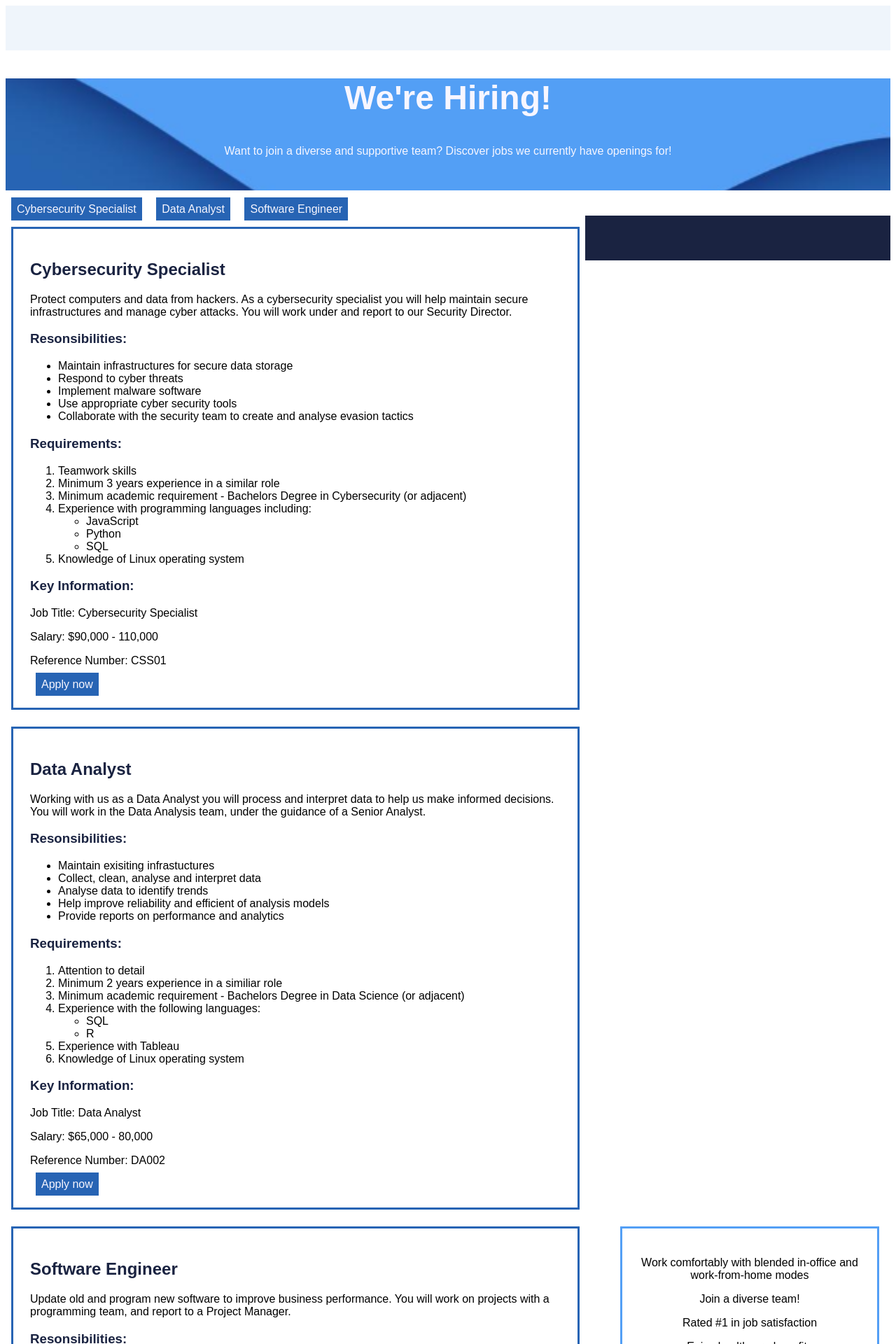
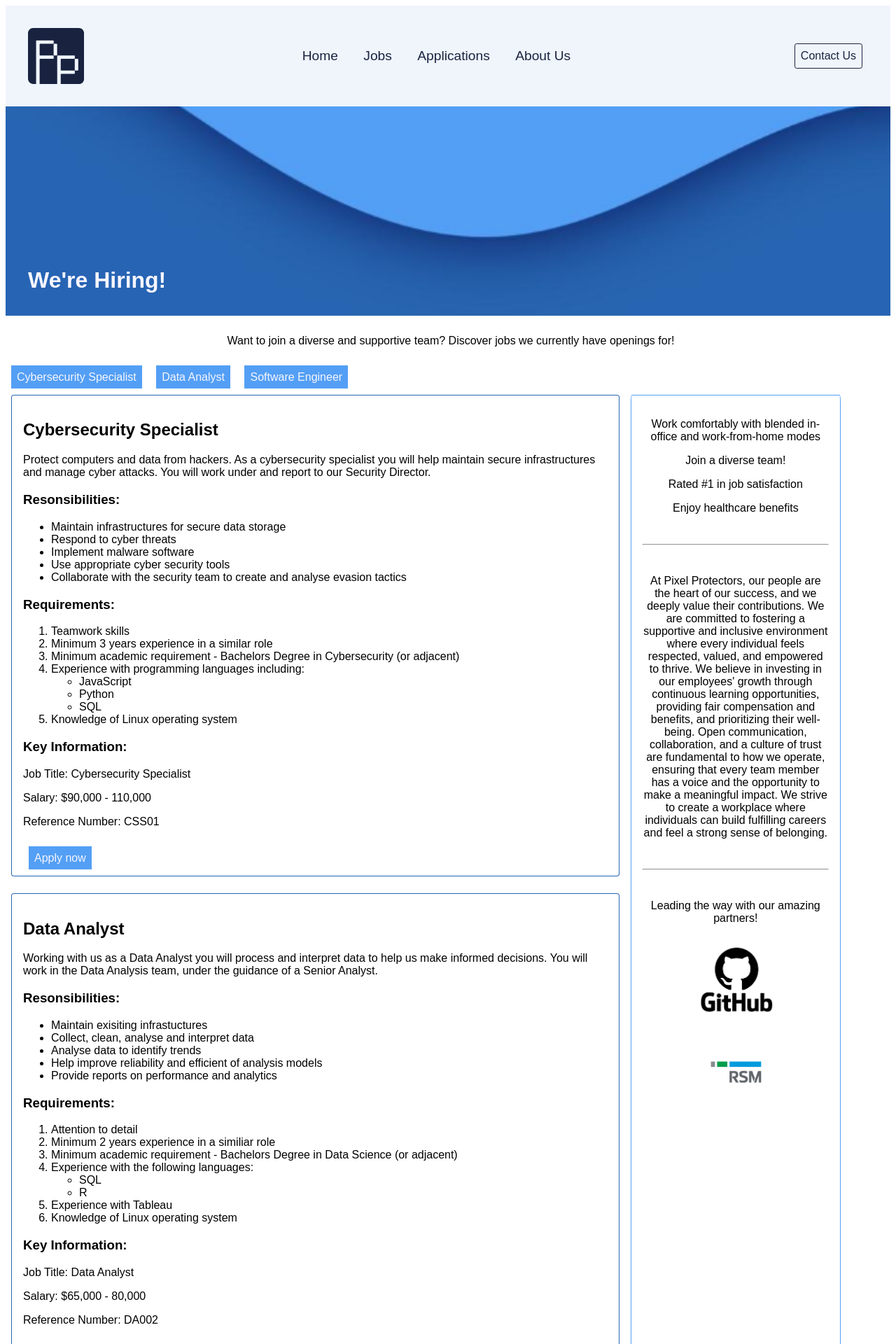
Before and after one commit to greenTeaFrappe/MVE_CS, a PHP site: page /jobs.html in a window 1280 px wide; the page is wider, and only the part inside the window is pictured. Shown: the top 1920 px of that part at 70% size. Run offline with PHP 8.4, Linux system fonts and the light colour scheme; some web fonts are replaced.

Commit message:
Styling layout for jobs page, added header and footer, amended jobs page body

```diff
--- a/project1/jobs.html
+++ b/project1/jobs.html
@@ -7,15 +7,19 @@
     <meta name="keywords" content="job, software engineer, cyber security, programmer, data analyst"/>
     <meta name="author" content="Vanessa Giuliano"/>
     <link rel="stylesheet" href="styles/styles.css">
-    <title>Careers</title>
+    <title>Explore our jobs!</title>
 </head>
 <body>
-    <!--Header including copmany title and nav-->
+     <!-- Website header including logo, nav and email -->
    <header>
-        <!--Nav including links to home page, apply page-->
+    <img src="images/pixelprotectors_logodrk.svg" alt="pixel protectors logo" title="Pixel Protectors logo">
     <nav>
-
+        <a href="index.html">Home</a>
+        <a href="jobs.html">Jobs</a>
+        <a href="apply.html">Applications</a>
+        <a href="about.html">About Us</a>
      </nav>
+     <a href="mailto:info@pixelprotectors.com.au" class="button">Contact Us</a>
   </header>
     <!--Pages main title, introducing the pages intention-->
     <section id="hiring_banner">
@@ -24,12 +28,12 @@
     </section><br>
    <!--Main page contents including details of jobs-->
     <article>
-        <section>
         <a href="#cybersecurity" class="button">Cybersecurity Specialist</a>
         <a href="#analyst" class="button">Data Analyst</a>
         <a href="software" class="button">Software Engineer</a>
+        <div id="jobcontent"> <!--main content of page-->
             <!--Description for cyber security specialist job-->
-            <div class="job">
+            <div id="job1">
                     <h2 id="cybersecurity"><strong>Cybersecurity Specialist</strong></h2>
                     <p>Protect computers and data from hackers. As a cybersecurity specialist you will help maintain secure infrastructures and manage cyber attacks. You will work under and report to our Security Director.</p>
                     <!--list of responsibilities for job-->
@@ -56,17 +60,15 @@
                         <li>Knowledge of Linux operating system</li>
                     </ol>
                     <!--key info points of job-->
-                <div class="keyinfo">
                     <h3>Key Information:</h3>
                     <p>Job Title: Cybersecurity Specialist</p>
                     <p>Salary: &dollar;90,000 - 110,000</p>
-                    <p>Reference Number: CSS01</p>
-                </div>
+                    <p>Reference Number: CSS01</p><br>
                     <a href="apply.html" class="button">Apply now</a>
                     <!-- information on cybersecurity speacialists obtained from https://www.zippia.com/cyber-security-specialist-jobs/-->
             </div>
             <!--Description of data analyst job-->
-            <div class="job">
+            <div id="job2">
                     <h2 id="analyst"><strong>Data Analyst</strong></h2>
                     <p>Working with us as a Data Analyst you will process and interpret data to help us make informed decisions. You will work in the Data Analysis team, under the guidance of a Senior Analyst.</p>
                     <!--list of responsibilities for job-->
@@ -93,17 +95,15 @@
                         <li>Knowledge of Linux operating system</li>
                     </ol>
                     <!--key info points of job-->
-                <div class="keyinfo">
                     <h3>Key Information:</h3>
                     <p>Job Title: Data Analyst</p>
                     <p>Salary: &dollar;65,000 - 80,000</p>
-                    <p>Reference Number: DA002</p>
-                </div>
+                    <p>Reference Number: DA002</p><br>
                     <a href="apply.html" class="button">Apply now</a>
                     <!--information on data analysts obtained from https://www.seek.com.au/job/82560931?ref=search-standalone&type=standard&origin=stickyTitle#sol=046687919b31d24f64b1220a1fba5091e8558dc5 and https://www.zippia.com/data-processing-analyst-jobs/-->
             </div>
             <!--Description of software engineering job-->
-               <div class="job">
+            <div id="job3">
                     <h2 id="software"><strong>Software Engineer</strong></h2>
                     <p>Update old and program new software to improve business performance. You will work on projects with a programming team, and report to a Project Manager.</p>
                     <!--list of responsibilities for job-->
@@ -130,33 +130,44 @@
                         <li>Great problem solving skills</li>
                     </ol>
                     <!--key info points of job-->
-                <div class="keyinfo">
                     <h3>Key Information:</h3>
                     <p>Job Title: Software Engineer</p>
                     <p>Salary: &dollar;82,000 - 110,000</p>
-                    <p>Reference Number: SE003</p>
+                    <p>Reference Number: SE003</p><br>
                     <!--information on data analysts obtained from https://au.indeed.com/career-advice/finding-a-job/what-does-a-software-engineer-do#:~:text=A%20software%20engineer%20is%20an,to%20Become%20a%20Software%20Developer and https://www.zippia.com/software-engineer-jobs/ -->
-                </div>
                     <a href="apply.html" class="button">Apply now</a>
             </div>
-        </section>
-    </article>
             <!--side content including facts and statements about the company-->
-    <section>
+            <div id="extra">
                 <aside>
                     <p>Work comfortably with blended in-office and work-from-home modes</p>
                     <p>Join a diverse team!</p>
                     <p>Rated #1 in job satisfaction</p>
                     <p>Enjoy healthcare benefits</p>
+                    <!--AI generated paragraph, Prompt: Generate a paragraph a company would write about thier values towards workers -->
+                    <br><hr><br>
+                    <p>At Pixel Protectors, our people are the heart of our success, and we deeply value their contributions. We are committed to fostering a supportive and inclusive environment where every individual feels respected, valued, and empowered to thrive. We believe in investing in our employees' growth through continuous learning opportunities, providing fair compensation and benefits, and prioritizing their well-being. Open communication, collaboration, and a culture of trust are fundamental to how we operate, ensuring that every team member has a voice and the opportunity to make a meaningful impact. We strive to create a workplace where individuals can build fulfilling careers and feel a strong sense of belonging.</p>
+                    <br><hr><br>
+                    <p>Leading the way with our amazing partners!</p>
+                    <img src="images/github_logo.png" alt="The GitHub logo" loading="lazy"><br>
+                    <img src="images/RSM_logo..jpg" alt="The RSM global logo" loading="lazy">
                 </aside>
-        <aside>
-            <p>At Pixel Protectors, our people are the heart of our success, and we deeply value their contributions. We are committed to fostering a supportive and inclusive environment where every individual feels respected, valued, and empowered to thrive. We believe in investing in our employees' growth through continuous learning opportunities, providing fair compensation and benefits, and prioritizing their well-being. Open communication, collaboration, and a culture of trust are fundamental to how we operate, ensuring that every team member has a voice and the opportunity to make a meaningful impact. We strive to create a workplace where individuals can build fulfilling careers and feel a strong sense of belonging.</p>
-        </aside>
-        <!--AI generated paragraph, Prompt: Generate a paragraph a company would write about thier values towards workers -->
-    </section>
-    <!--footer including copyright, contact information and links to pages-->
+            </div>
+        </div>
+    </article>
+  <!-- Footer content containing page links, logo and JIRA project link -->
 	<footer>
-
+        <img src="images/pixelprotectors_logolight.svg" alt="pixel protectors logo" title="Pixel Protectors logo">
+        <p>
+           <a href="index.html">Home</a><br>
+           <a href="jobs.html">Jobs</a><br>
+           <a href="apply.html">Applications</a><br>
+           <a href="about.html">About Us</a>
+        </p>
+        <p>
+           <a href="https://mvewebassignment.atlassian.net/jira/software/projects/MP1/boards/34?atlOrigin=eyJpIjoiOTY4NjM2ZTkwYzkzNDc5Njg0YWRjZGViZDQyNTNkYjIiLCJwIjoiaiJ9" target="_blank">JIRA Project Management</a><br>
+           <a href="https://github.com/greenTeaFrappe/MVE_WTP" target="_blank">GitHub Repository</a>
+        </p>
       </footer>
 </body>
 </html>
--- a/project1/styles/styles.css
+++ b/project1/styles/styles.css
@@ -69,6 +69,7 @@ nav a:hover{
 
 /* Start of Footer styling */
 footer {
+    width: 100%;
     background-color: #1a2341;
     padding: 2rem;
     display: flex;
@@ -90,7 +91,7 @@ footer img{
     width: 100%;
     height: auto;
 }
-/* End of fotter styles */
+/* End of footer styles */
 /* End of shared CSS */
 
 /* Below styles applied only to the about.html page - this code is being managed by Emma McC */
@@ -181,54 +182,98 @@ dd {
 }
 
 /* Below styles applied only to the job.html page - this code is being managed by Vanessa Giuliano */
-/*s tyling for h1 We're Hiring title */
+/*styling for page start from Minjin */
 #hiring{
-    font-variant: normal;
-    font-size: 3rem;
-    font-family: NeoDunggeunmo, arial, sans-serif;
+        width: auto;
+        height: 235px;
+        background-image: url("../images/banner.png");
+        background-size: cover;
+        background-position: center;
+        padding: 2rem;
+        display: flex; /* Align items in a row */
+        align-items: flex-end; /* moves text vertically to end of section*/
+        color: #F7F6FF;
+        margin-top: 0;
+        font-size: 2rem;
 }
 
-#hiring_banner{
-    width: fill;
-    height: 10rem;
-    background-image: url('../images/banner.png');
-    background-size: cover;
+#pagedes{
+    margin-left: 0.5rem;
     text-align: center;
-    color: #F7F6FF;
 }
 
 .button{
     text-decoration: none;
-    background-color: #2764B4;
+    background-color: #539FF5;
     color:#F7F6FF;
     padding: 0.5rem;
     margin: 0.5rem;
 }
 
 .button:hover{
-    color: black;
+    color: #F7F6FF;
     text-decoration: none;
     padding: 0.5rem;
-    background-color: #539FF5;
+    background-color: #2764b4;
 }
 
+.job h2, .job h3, .job h4{color: #1A2341;}
 
-.job{
-    float: left;
-    border: solid #2764B4 0.2rem;
-    padding: 1.5rem;
+#jobcontent{
+   display: grid;
+   grid-template-columns: 70% 25%;
+}
+
+#job1{
+    grid-column-start: 1;
+    grid-row-start: 1;
+    border: solid #2764B4;
+    border-width: thin;
+    border-radius: 0.5%;
+    padding: 1rem;
     margin: 0.5rem;
     margin-top: 1rem;
-    width: 60%;
+
 }
 
-h2, h3, h4{color: #1A2341;}
+#job2{
+    grid-column-start: 1;
+    grid-row-start: 2;
+    border: solid #2764B4;
+    border-width: thin;
+    border-radius: 0.5%;
+    padding: 1rem;
+    margin: 0.5rem;
+    margin-top: 1rem;
 
-aside{
-    float: right;
-    border: solid #539FF5 0.2rem;
-    padding: 1.5rem;
-    margin: 1rem;
-    width: 25%;
+}
+
+#job3{
+    grid-column-start: 1;
+    grid-row-start: 3;
+    border: solid #2764B4;
+    border-width: thin;
+    border-radius: 0.5%;
+    padding: 1rem;
+    margin: 0.5rem;
+    margin-top: 1rem;
+
+}
+
+#extra{
+    grid-row: 1 / span 3;
+    grid-column: 2;
+    border: solid #539FF5;
+    border-width: thin;
+    border-radius: 0.5%;
+    padding: 1rem;
+    margin: 0.5rem;
+    margin-top: 1rem;
     text-align: center;
 }
+
+#extra img{
+    max-width: 8rem;
+    width: 100%;
+    height: auto;
+}
```
Also changed, not shown: project1/images/RSM_logo..jpg (added), project1/images/github_logo.png (added), 3 other files. Lines whose indentation alone changed are shown as unchanged.
